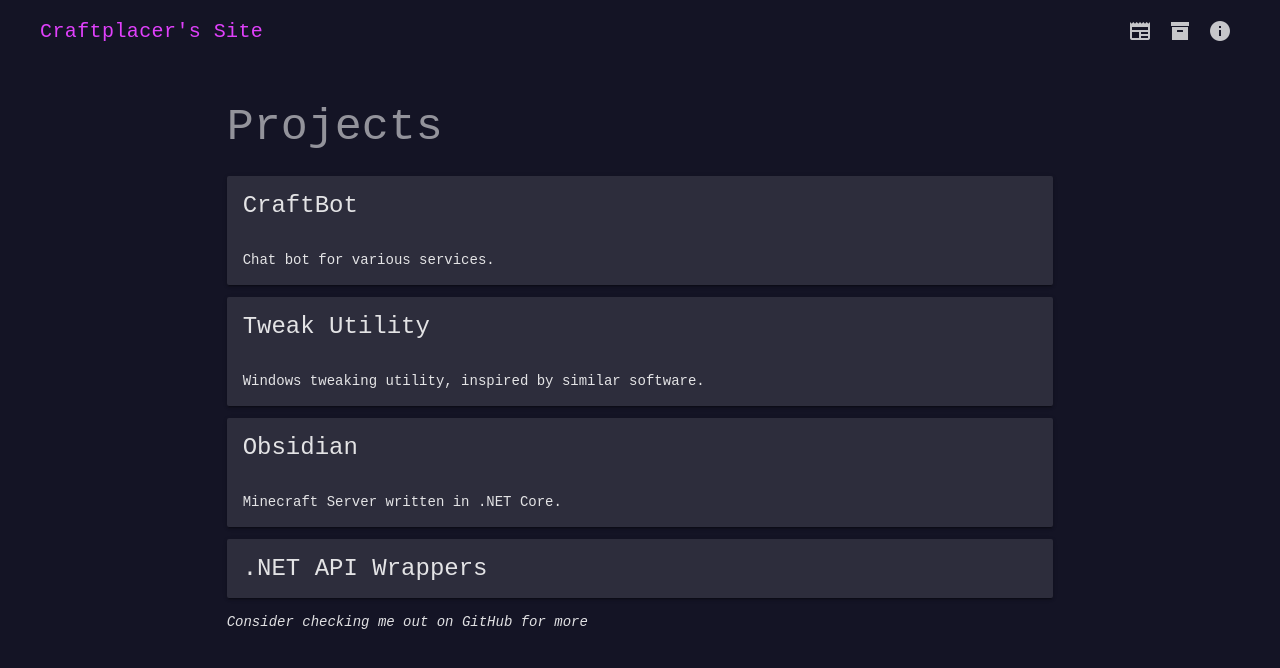
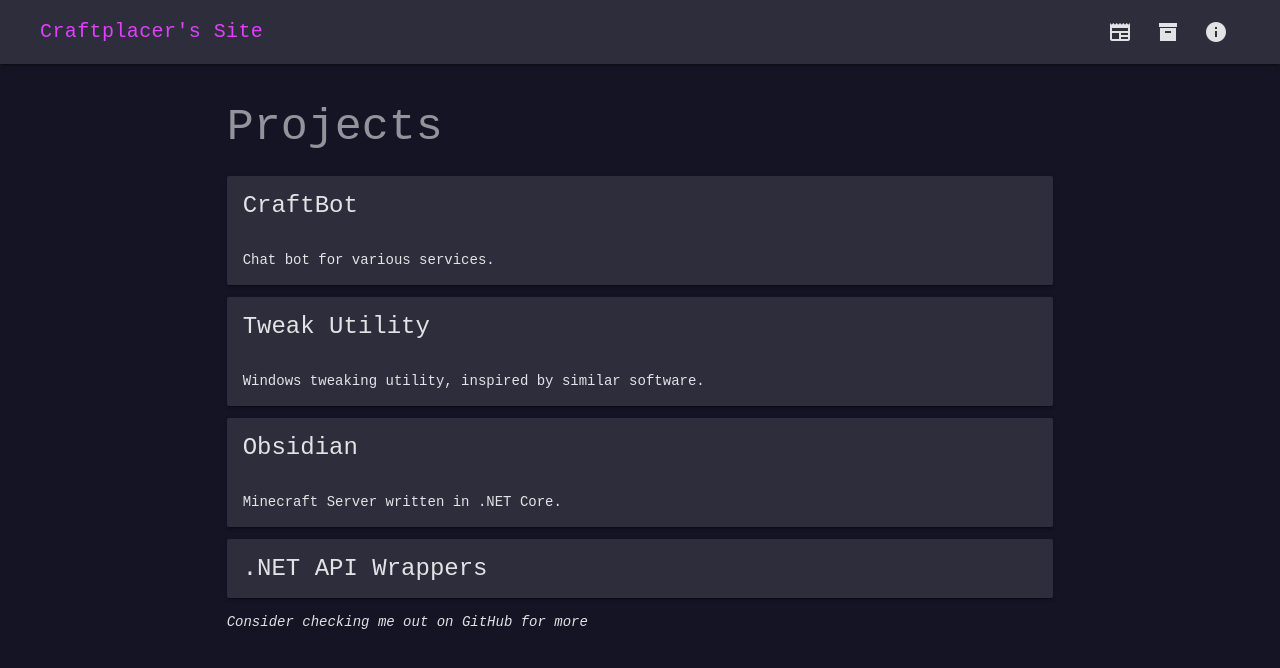
Before and after one commit to Craftplacer/craftplacer.github.io, a Jekyll site: the page built from projects/index.html, in a window 1280 px wide. Shown: the top 668 px of the page. Built offline with Jekyll 4.4.1, drawn with Linux system fonts in a browser that asks for light colours.

Commit message:
Turn navigation class into icon buttons

```diff
--- a/_includes/header.html
+++ b/_includes/header.html
@@ -1,10 +1,10 @@
-<header class="mdl-layout__header mdl-layout__header--transparent">
+<header class="mdl-layout__header">
   <div class="mdl-layout__header-row">
     <a class="mdl-layout-title" href="/">{{ site.title | escape }}</a>
     <div class="mdl-layout-spacer"></div>
     <nav class="mdl-navigation">
       {% for item in site.data.navigation %}
-      <a class="mdl-navigation__link mdi mdi-{{item.icon}}" aria-label="{{item.title}}" id="nav-{{item.icon}}" href="{{item.url}}">
+      <a class="mdl-button mdl-js-button mdl-button--icon mdi mdi-{{item.icon}}" aria-label="{{item.title}}" id="nav-{{item.icon}}" href="{{item.url}}">
       </a>
       {% endfor %}
       {% for item in site.data.navigation %}
```
